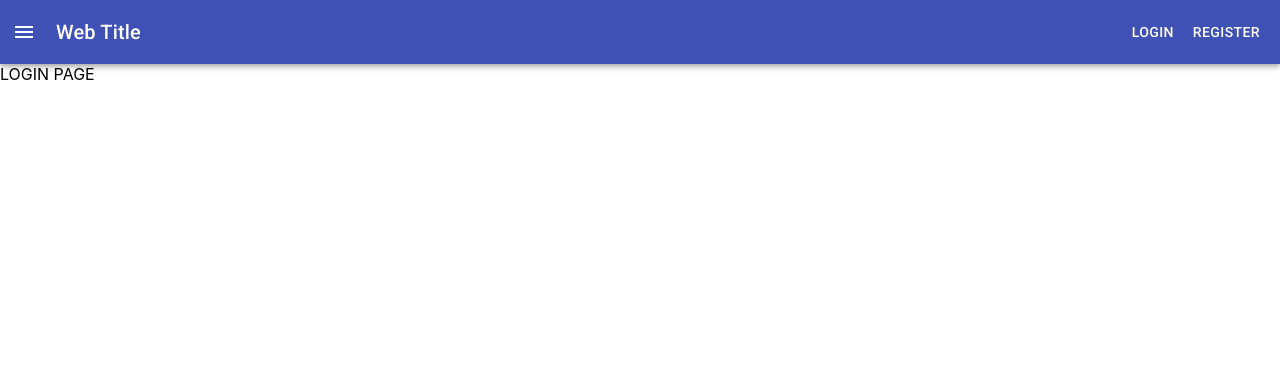
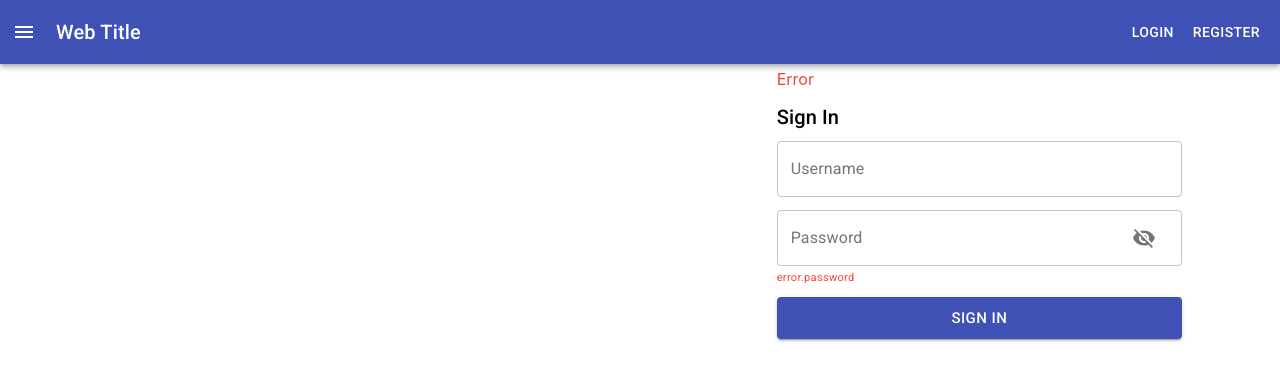
Before and after one commit to andiyuniar/react-template-ts, a React (Create React App) app: page /login in a window 1280 px wide. Shown: the top 380 px of the page. Built offline with nearby package versions, Linux system fonts and the light colour scheme.

Commit message:
added login form

```diff
--- a/package.json
+++ b/package.json
@@ -12,6 +12,7 @@
     "prettier": "2.2.1",
     "react": "^17.0.1",
     "react-dom": "^17.0.1",
+    "react-hook-form": "^6.14.0",
     "react-router-dom": "^5.2.0",
     "react-scripts": "4.0.1",
     "typescript": "^4.0.3",
--- /dev/null
+++ b/src/components/Title.tsx
@@ -0,0 +1,21 @@
+import React from 'react';
+import Typography from '@material-ui/core/Typography';
+import { makeStyles, Theme } from '@material-ui/core/styles';
+
+const useStyle = makeStyles((theme:Theme) => ({
+  title: {
+    marginTop: theme.spacing(3),
+    textTransform: 'capitalize'
+  }
+}))
+
+const Title: React.FC<{ children: string }> = (props) => {
+  const classes = useStyle();
+  return(
+    <Typography variant='h6' className={classes.title}>
+      {props.children}
+    </Typography>
+  )
+}
+
+export default Title;
--- a/src/theme/index.ts
+++ b/src/theme/index.ts
@@ -3,9 +3,9 @@ import palette from './palette';
 import typography from './typography'
 
 const theme = createMuiTheme({
-    palette,
-    typography,
-    spacing: factor => `${0.25 * factor}rem`
+	palette,
+	typography,
+	spacing: factor => `${0.25 * factor}rem`
 });
 
 export default theme
--- a/src/views/authentication/Login.tsx
+++ b/src/views/authentication/Login.tsx
@@ -1,8 +1,22 @@
 import React from 'react';
+import Grid from '@material-ui/core/Grid';
+import { useStyles } from './style';
+import LoginForm from './LoginForm';
 
 const Login = () => {
+  const classes = useStyles();
+
   return (
-    <div>LOGIN PAGE</div>
+    <div className={classes.root}>
+      <Grid container className={classes.grid}>
+        <Grid item lg={7}></Grid>
+        <Grid item lg={5} className={classes.content}>
+          <div className={classes.contentBody}>
+            <LoginForm />
+          </div>
+        </Grid>
+      </Grid>
+    </div>
   )
 }
 
--- /dev/null
+++ b/src/views/authentication/LoginForm.tsx
@@ -0,0 +1,65 @@
+import React, { useState } from 'react';
+import { useForm, SubmitHandler } from 'react-hook-form';
+import TextField from '@material-ui/core/TextField';
+import FormHelperText from '@material-ui/core/FormHelperText';
+import FormControl from '@material-ui/core/FormControl';
+import InputLabel from '@material-ui/core/InputLabel';
+import OutlinedInput from '@material-ui/core/OutlinedInput';
+import InputAdornment from '@material-ui/core/InputAdornment';
+import IconButton from '@material-ui/core/IconButton';
+import Button from '@material-ui/core/Button';
+// import Visibility from '@material-ui/icons/Visibility';
+import VisibilityOff from '@material-ui/icons/VisibilityOff';
+import { loginFormStyle } from './style';
+import Title from '../../components/Title';
+
+type LoginData = {
+  username: string;
+  password: string;
+}
+
+const LoginForm = () => {
+  const classes = loginFormStyle();
+  const { register, handleSubmit, errors } = useForm<LoginData>();
+
+  const submitHandler: SubmitHandler<LoginData> = (data) => {
+    console.log('login submitted');
+  }
+
+  return (
+    <form className={classes.form} onSubmit={handleSubmit(submitHandler)}>
+      <div className={classes.errorTextHelper}>
+        Error
+      </div>
+      <Title>sign in</Title>
+      <TextField className={classes.textField} fullWidth variant='outlined'
+        type='text' label='Username' name='username'
+        inputRef={
+          register({ required: 'User name is required'})
+        } />
+      <FormHelperText className={classes.errorTextHelper}>
+        {errors.username && errors.username.message}
+      </FormHelperText>
+      <FormControl className={classes.textField} fullWidth variant='outlined'>
+        <InputLabel htmlFor="outlined-adornment-password">Password</InputLabel>
+        <OutlinedInput endAdornment={
+          <InputAdornment position='end'>
+            <IconButton>
+              <VisibilityOff />
+            </IconButton>
+          </InputAdornment>
+        }
+        labelWidth={70} name='password' />
+      </FormControl>
+      <FormHelperText className={classes.errorTextHelper}>
+        error.password
+      </FormHelperText>
+      <Button className={classes.signInButton} color='primary' fullWidth variant='contained'
+        type='submit' size='large'>
+          Sign in
+        </Button>
+    </form>
+  )
+}
+
+export default LoginForm;
--- /dev/null
+++ b/src/views/authentication/style.ts
@@ -0,0 +1,69 @@
+import { makeStyles, createStyles, Theme } from '@material-ui/core/styles';
+
+export const useStyles = makeStyles((theme: Theme) =>
+	createStyles({
+		root: {
+			height: '100%'
+		},
+		grid: {
+			height: '100%'
+		},
+		imageContainer: {
+			[theme.breakpoints.down('md')]: { display: 'none'},
+			backgroundColor: theme.palette.common.white,
+			display: 'flex',
+			justifyContent: 'center',
+			alignItems: 'center',
+			backgroundSize: 'cover',
+			backgroundRepeat: 'no-repeat',
+			backgroundPosition: 'center'
+		},
+		content: {
+			height: '100%',
+			display: 'flex',
+			flexDirection: 'column'
+		},
+		contentHeader: {
+			display: 'flex',
+			alignItems: 'center',
+			paddingTop: theme.spacing(1),
+			paddingBototm: theme.spacing(1),
+			paddingLeft: theme.spacing(1),
+			paddingRight: theme.spacing(1)
+		},
+		contentBody: {
+			flexGrow: 1,
+			display: 'flex',
+			alignItems: 'center',
+			[theme.breakpoints.down('md')]: {
+					justifyContent: 'center'
+			}
+		},
+	})
+);
+
+export const loginFormStyle = makeStyles((theme) => ({
+	form: {
+		paddingLeft: 30,
+		paddingRight: 98,
+		paddingBottom: 125,
+		flexBasis: 700,
+		[theme.breakpoints.down('sm')]: {
+			paddingLeft: theme.spacing(2),
+			paddingRight: theme.spacing(2)
+		}
+	},
+	title: {
+		marginTop: theme.spacing(3)
+	},
+	textField: {
+		marginTop: theme.spacing(2)
+	},
+	signInButton: {
+		margin: theme.spacing(2, 0)
+	},
+	errorTextHelper: {
+		color: theme.palette.error.main,
+		margin: '5px 0'
+	}
+}));
```
Also changed, not shown: 1 other file (tests, documents, lock files or other folders).
